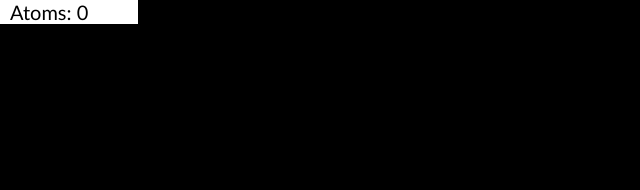
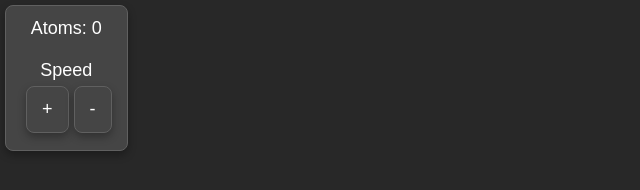
Before and after one commit to HanielUlises/Visual-Playground, a plain HTML site: page index.html in a window 1280 px wide. Shown: the whole page, without its empty margins (0-640 px from the left). Drawn offline with Linux system fonts and the light colour scheme.

Commit message:
Minor changes

```diff
--- a/index.html
+++ b/index.html
@@ -7,11 +7,24 @@
     <link rel="stylesheet" href="style.css">
 </head>
 <body>
-    <div id = "live-text">
-        <p id = "counter">Atoms: 0</p>
+    <div class="shared-style">
+        <div id = "live-text">
+            Atoms: 0
+        </div>
+        <br>
+        Speed
+        <div class="speedButtons">
+            <button class="shared-style">
+                +
+            </button>
+            <button class="shared-style">
+                -
+            </button>
+        </div>
     </div>
-    <canvas id = "canvas-1"></canvas>
 
-    <script src = "index.js"></script>
+    <canvas id="canvas-1"></canvas>
+
+    <script src="index.js"></script>
 </body>
 </html>
--- a/index.js
+++ b/index.js
@@ -7,7 +7,9 @@ canvas.height = window.innerHeight;
 // Set of atoms displayed
 let set = [];
 
-const counterElement = document.getElementById("counter");
+const counterElement = document.getElementById("live-text");
+const increaseSpeedButton = document.querySelector(".speedButtons button:nth-child(1)");
+const decreaseSpeedButton = document.querySelector(".speedButtons button:nth-child(2)");
 
 canvas.addEventListener('click', (e) => {
     for(let i = 0; i < 20; i++){
@@ -15,6 +17,18 @@ canvas.addEventListener('click', (e) => {
     }
     updateCounter();
 })
+
+increaseSpeedButton.addEventListener('click', () => {
+    set.forEach((atom) => {
+        atom.increaseSpeed();
+    });
+});
+
+decreaseSpeedButton.addEventListener('click', () => {
+    set.forEach((atom) => {
+        atom.decreaseSpeed();
+    });
+});
 
 const animate = () => {
     ctx.clearRect(0, 0, canvas.width, canvas.height);
@@ -35,30 +49,61 @@ const animate = () => {
 animate();
 
 class Atom {
-    constructor (x, y){
+    constructor(x, y) {
         this.x = x;
         this.y = y;
         this.radius = Math.random() * 8 + 2;
         this.speedX = Math.random() * 4 - 2;
         this.speedY = Math.random() * 4 - 2;
-        this.color = "white";
     }
 
-    update (){
+    update() {
         this.x += this.speedX;
         this.y += this.speedY;
     }
 
-    checkBoundaries (){
-        this.speedX *= - 1;
-        this.speedY *= - 1;
+    checkBoundaries() {
+        this.speedX *= -1;
+        this.speedY *= -1;
     }
 
-    draw (){
+    increaseSpeed() {
+        this.speedX *= 1.1;
+        this.speedY *= 1.1;
+    }
+
+    decreaseSpeed() {
+        this.speedX /= 1.1;
+        this.speedY /= 1.1;
+    }
+
+    draw() {
+        const distance = this.distanceFromCenter();
+        this.color = this.updateColor(distance);
         ctx.beginPath();
         ctx.arc(this.x, this.y, this.radius, 0, Math.PI * 2);
         ctx.fillStyle = this.color;
         ctx.fill();
+    }
+
+    distanceFromCenter() {
+        const centerX = canvas.width / 2;
+        const centerY = canvas.height / 2;
+        return Math.sqrt((this.x - centerX) ** 2 + (this.y - centerY) ** 2);
+    }
+
+    updateColor(distance) {
+        const maxDistance = Math.sqrt((canvas.width / 2) ** 2 + (canvas.height / 2) ** 2);
+        const normalizedDistance = distance / maxDistance;
+        const backgroundColor = { r: 40, g: 40, b: 40 }; // Update with your background color
+
+        const color = {
+            r: Math.floor(255 - normalizedDistance * (255 - backgroundColor.r)),
+            g: Math.floor(255 - normalizedDistance * (255 - backgroundColor.g)),
+            b: Math.floor(255 - normalizedDistance * (255 - backgroundColor.b))
+        };
+
+        return `rgb(${color.r}, ${color.g}, ${color.b})`;
     }
 }
 
--- a/style.css
+++ b/style.css
@@ -1,29 +1,46 @@
-body{
-    background-color: black;
+body {
+    background-color: #282828;
+    margin: 0;
+    padding: 0;
+    overflow: hidden;
+    display: flex;
+    flex-direction: column;
+    align-items: start;
 }
 
-#live-text{
-    position: absolute;
-    padding-left: 10px;
-    top: 0;
-    left: 0;
-    margin-right: 85%;
-    color: black;
-    background-color: white;
-    font-size: 20px;
-    font-family: 'Gill Sans', 'Gill Sans MT', Calibri, 'Trebuchet MS', sans-serif;
-    z-index: 1;
-    width: 10%;
-    height: 3%;
+.shared-style {
+    text-align: center;
+    color: #fff;
+    font-size: 18px;
+    font-family: 'Arial', sans-serif;
+    border-radius: 8px;
+    border: 1px solid #606060;
+    background-color: #454545;
+    padding: 8px 12px;
+    margin: 5px 5px 5px 0;
+    left: 5px;
+    position: relative;
+    padding: 12px 15px;
+    box-shadow: 0 4px 8px rgba(0, 0, 0, 0.3);
+    z-index: 10;
 }
 
-#counter{
-    text-align: justify;
-    margin-top: 0;
-    position: relative;
+
+.speedButtons {
+    display: flex;
+    flex-direction: row;
+    padding-left: 0;
 }
 
-#canvas-1{
+.speedButtons button {
+    cursor: pointer;
+}
+
+.speedButtons button:hover {
+    background-color: #b1b1b1;
+}
+
+#canvas-1 {
     position: absolute;
     top: 0;
     left: 0;
```
